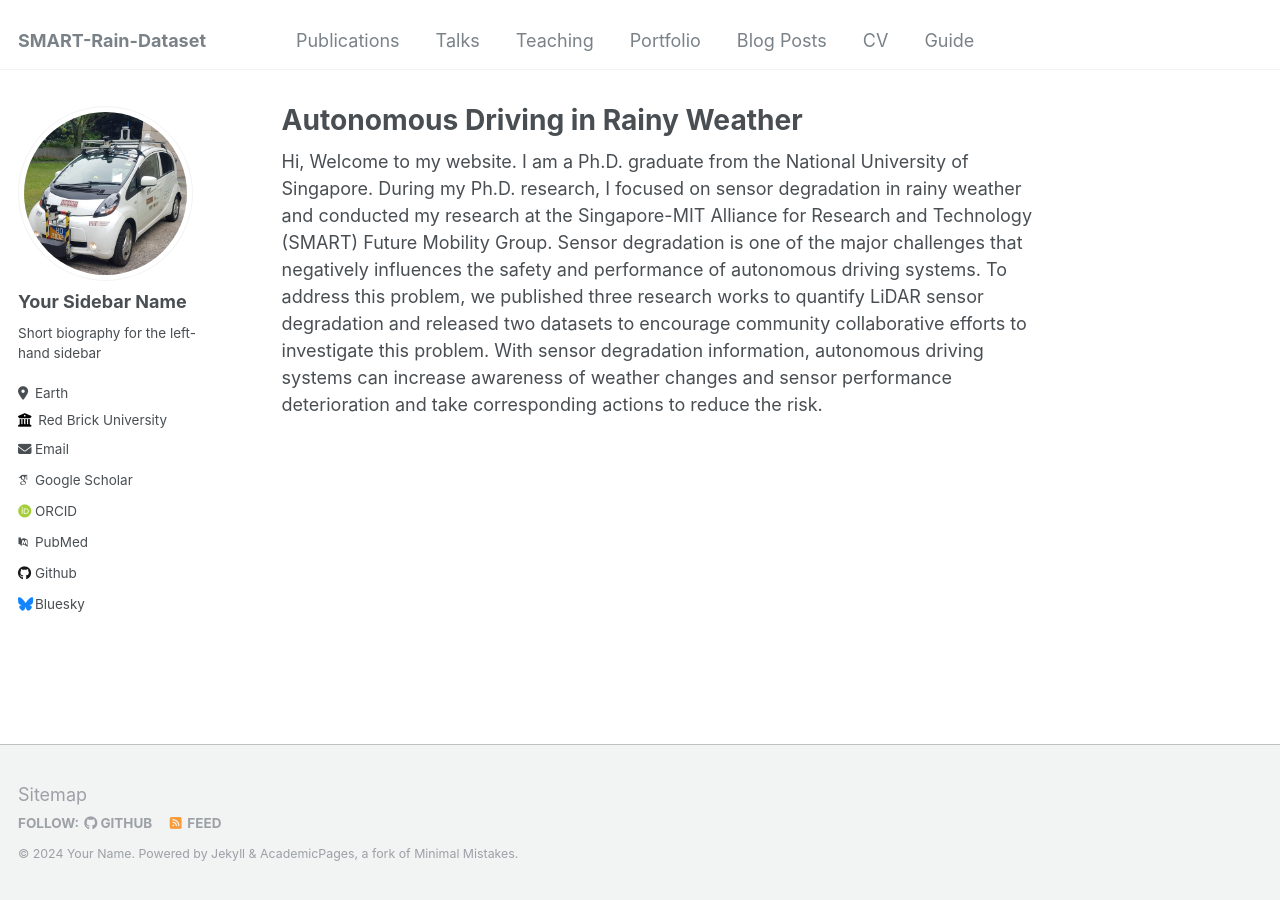
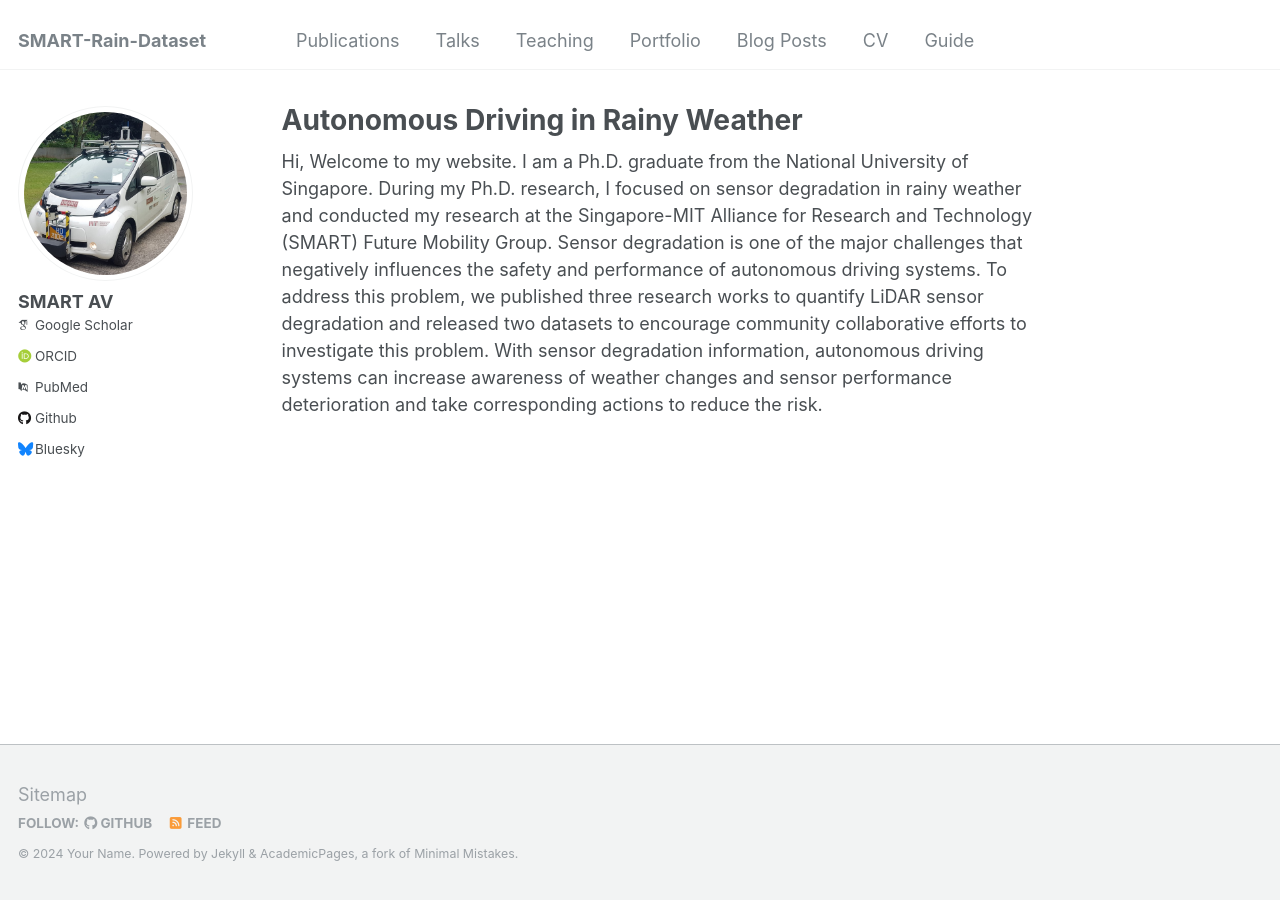
Before and after one commit to smart-rain-dataset/smart-rain-dataset.github.io, a Jekyll site: the page built from _pages/about.md, in a window 1280 px wide. Built offline with Jekyll 4.4.1, drawn with Linux system fonts in a browser that asks for light colours; some web fonts are replaced.

Commit message:
Update _config.yml

```diff
--- a/_config.yml
+++ b/_config.yml
@@ -22,13 +22,13 @@ repository               : "smart-rain-dataset/smart-rain-dataset.github.io"
 author:
   # Biographic information
   avatar           : "profile.jpg"
-  name             : "Your Sidebar Name"
-  pronouns         : # example: "she/her"
-  bio              : "Short biography for the left-hand sidebar"
-  location         : "Earth"
-  employer         : "Red Brick University"
+  name             : "SMART AV"
+  pronouns         :
+  bio              :
+  location         :
+  employer         :
   uri              : # URL
-  email            : "none@example.org"
+  email            :
 
   # Academic websites
   arxiv            : # URL - Update with the correct link to your profile
```
